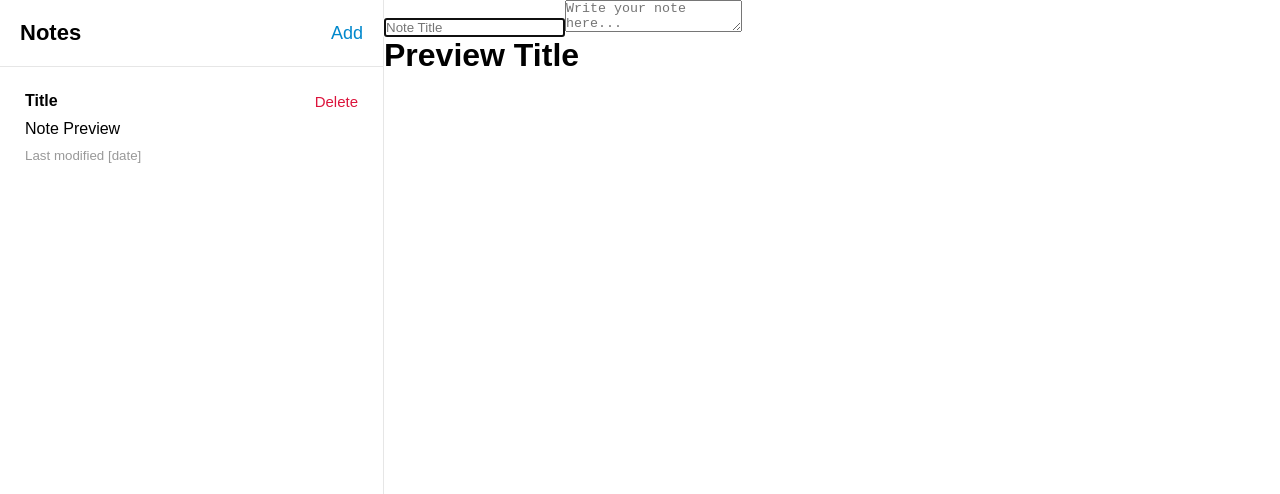
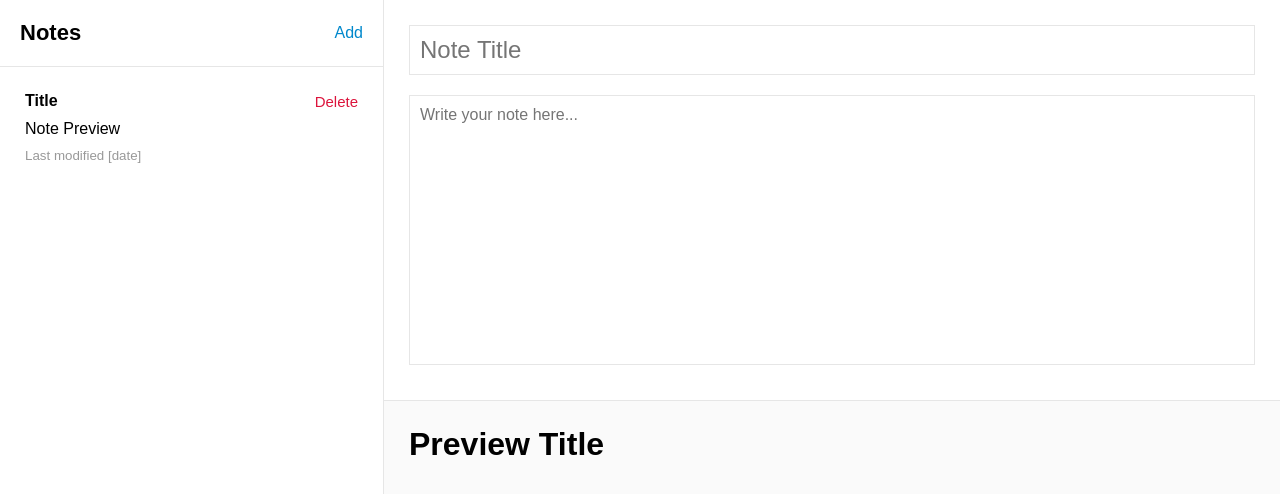
Before and after one commit to mirayatech/Note-App, a React (Create React App) app in the folder note-react/: page / in a window 1280 px wide. Shown: the top 494 px of the page. Built offline with nearby package versions, Linux system fonts and the light colour scheme.

Commit message:
Styling the main content

```diff
--- a/note-react/src/style/App.css
+++ b/note-react/src/style/App.css
@@ -16,13 +16,12 @@
 }
 
 button {
+  border: none;
   color: #08c;
-  border: none;
   cursor: pointer;
-  font-size: calc(18 / 16 * 1rem);
-  /* font-size: calc(16 / 16 * 1rem); */
   background: none;
   transition: all 0.3s ease;
+  font-size: calc(16 / 16 * 1rem);
 }
 
 button:hover {
@@ -56,13 +55,13 @@
   width: 5px;
 }
 .app-sidebar-notes::-webkit-scrollbar-track {
+  border-radius: 25px;
   background: #f1f1f1;
-  border-radius: 25px;
 }
 
 .app-sidebar-notes::-webkit-scrollbar-thumb {
+  border-radius: 25px;
   background: #e6e6e6;
-  border-radius: 25px;
 }
 
 .app-sidebar-note {
@@ -75,15 +74,15 @@
   justify-content: space-between;
 }
 .app-sidebar-note button {
+  color: crimson;
   font-size: calc(15 / 16 * 1rem);
-  color: crimson;
 }
 .app-sidebar-note p {
   margin: 10px 0;
 }
 .app-sidebar-note small {
+  color: #999;
   display: block;
-  color: #999;
 }
 
 .app-sidebar-note:hover {
@@ -92,6 +91,81 @@
 
 .app-sidebar-note.active,
 .app-sidebar-note.active small {
+  color: white;
   background: #08c;
-  color: white;
 }
+
+/* NOTE EDITOR/PREVIEW (MAIN) STYLES */
+
+.app-main {
+  width: 70%;
+  height: 100vh;
+}
+.app-main-note-edit,
+.app-main-note-preview {
+  height: 50vh;
+}
+
+.no-active-note {
+  width: 70%;
+  color: #999;
+  height: 100vh;
+  font-size: 2rem;
+  text-align: center;
+  line-height: 100vh;
+}
+
+/* Editing */
+.app-main-note-edit {
+  padding: 25px;
+}
+
+.app-main-note-edit input,
+textarea {
+  width: 100%;
+  resize: none;
+  padding: 10px;
+  outline: none;
+  display: block;
+  font-size: 1rem;
+  margin-bottom: 20px;
+  font-family: inherit;
+  height: calc(50vh - 130px);
+  border: 1px solid #e6e6e6;
+}
+
+.app-main-note-edit input {
+  height: 50px;
+  font-size: 1.5rem;
+}
+
+/* Preview */
+.app-main-note-preview {
+  overflow-y: scroll;
+  background: #00000005;
+  border-top: 1px solid #e6e6e6;
+}
+
+.app-main-note-preview::-webkit-scrollbar {
+  width: 5px;
+}
+.app-main-note-preview::-webkit-scrollbar-track {
+  border-radius: 25px;
+  background: #f1f1f1;
+}
+
+.app-main-note-preview::-webkit-scrollbar-thumb {
+  border-radius: 25px;
+  background: #e6e6e6;
+}
+
+.preview-title {
+  margin: 0;
+  padding: 25px 25px 0 25px;
+}
+
+.markdown-preview {
+  font-size: 1rem;
+  line-height: 2rem;
+  padding: 0 25px 25px 25px;
+}
```
